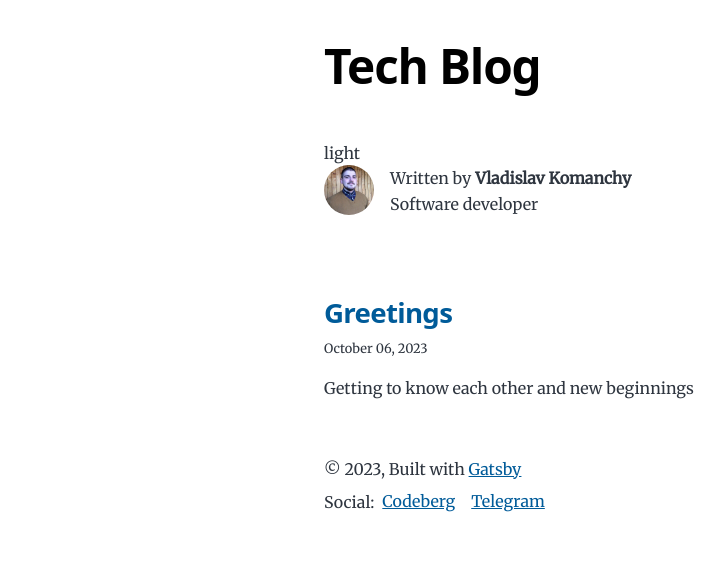
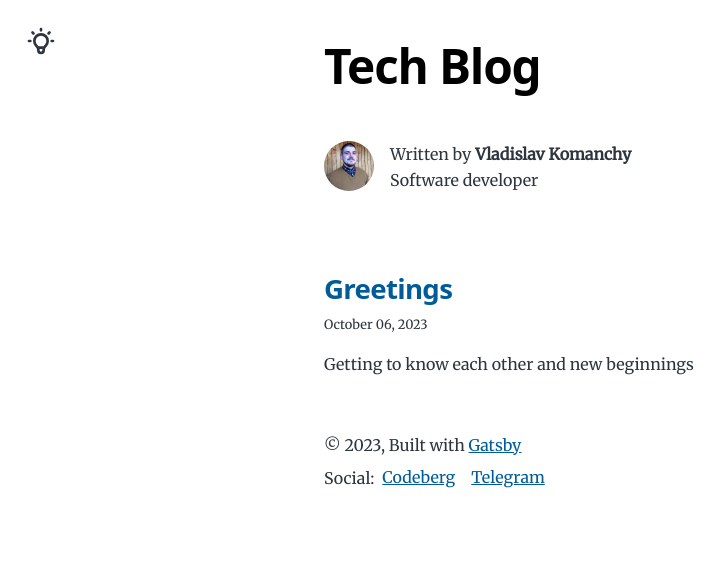
Before and after one commit to nicktorn89/gatsby-blog, a Gatsby site: page / in a window 1280 px wide. Shown: the whole page, without its empty margins (0-728 px from the left). Built offline with nearby package versions, Linux system fonts and the light colour scheme; Gatsby itself is replaced by a stand-in of ours.

Commit message:
feat: implement basic dark mode

```diff
--- a/package.json
+++ b/package.json
@@ -26,6 +26,7 @@
     "prismjs": "^1.29.0",
     "react": "^18.1.0",
     "react-dom": "^18.1.0",
+    "react-icons": "^4.11.0",
     "read-time-estimate": "^0.0.3"
   },
   "devDependencies": {
--- /dev/null
+++ b/src/changeTheme.js
@@ -0,0 +1,26 @@
+export const changeTheme = (theme) => {
+  const cssPropertiesByTheme = {
+    dark: {
+      '--background-color': '#1c1c1c',
+      '--color-primary': '#eeeeee',
+      '--color-text': 'white',
+      '--color-text-light': 'white',
+      '--color-heading': '#eeeeee',
+      '--color-heading-black': 'white',
+    },
+    light: {
+      '--background-color': 'white',
+      '--color-primary': '#005b99',
+      '--color-text': '#2e353f',
+      '--color-text-light': '#4f5969',
+      '--color-heading': '#1a202c',
+      '--color-heading-black': 'black',
+    },
+  };
+
+  const currentProperties = cssPropertiesByTheme[theme];
+
+  Object.entries(currentProperties).forEach(([key, value]) => {
+    document.documentElement.style.setProperty(key, value);
+  });
+};
--- a/src/components/themeToggle.js
+++ b/src/components/themeToggle.js
@@ -1,14 +1,29 @@
 import React from 'react';
+import { useEffect } from 'react';
 import { useState } from 'react';
+
+import { HiOutlineMoon, HiOutlineLightBulb } from 'react-icons/hi';
+import { changeTheme } from '../changeTheme';
 
 export const ThemeToggle = () => {
   const [theme, setTheme] = useState('light');
 
   const handleChangeTheme = () => {
-    setTheme((prev) => prev === 'light' ? 'dark' : 'light');
+    setTheme((prev) => (prev === 'light' ? 'dark' : 'light'));
   };
 
+  useEffect(
+    () => {
+      changeTheme(theme);
+    },
+    [theme],
+  );
+
+  const CurrentIcon = theme === 'dark' ? HiOutlineMoon : HiOutlineLightBulb;
+
   return (
-    <div className='theme-toggle-container' onClick={handleChangeTheme}>{theme}</div>
+    <div className='theme-toggle-container' onClick={handleChangeTheme}>
+      <CurrentIcon size='2em' />
+    </div>
   );
 };
--- a/src/style.css
+++ b/src/style.css
@@ -54,6 +54,8 @@
   --fontSize-6: 2.488rem;
   --fontSize-7: 2.986rem;
 
+  --background-color: #1c1c1c;
+
   --color-primary: #005b99;
   --color-text: #2e353f;
   --color-text-light: #4f5969;
@@ -73,6 +75,9 @@
 html {
   line-height: var(--lineHeight-normal);
   font-size: var(--fontSize-root);
+
+  background-color: var(--background-color);
+
   -webkit-font-smoothing: antialiased;
   -moz-osx-font-smoothing: grayscale;
 }
@@ -344,10 +349,12 @@ a:focus {
 }
 
 .theme-toggle-container {
-  position: sticky;
+  position: absolute;
 
-  left: 50px;
-  top: 50px;
+  left: 25px;
+  top: 25px;
+
+  cursor: pointer;
 }
 
 /* Media queries */
```
Also changed, not shown: 1 other file.
